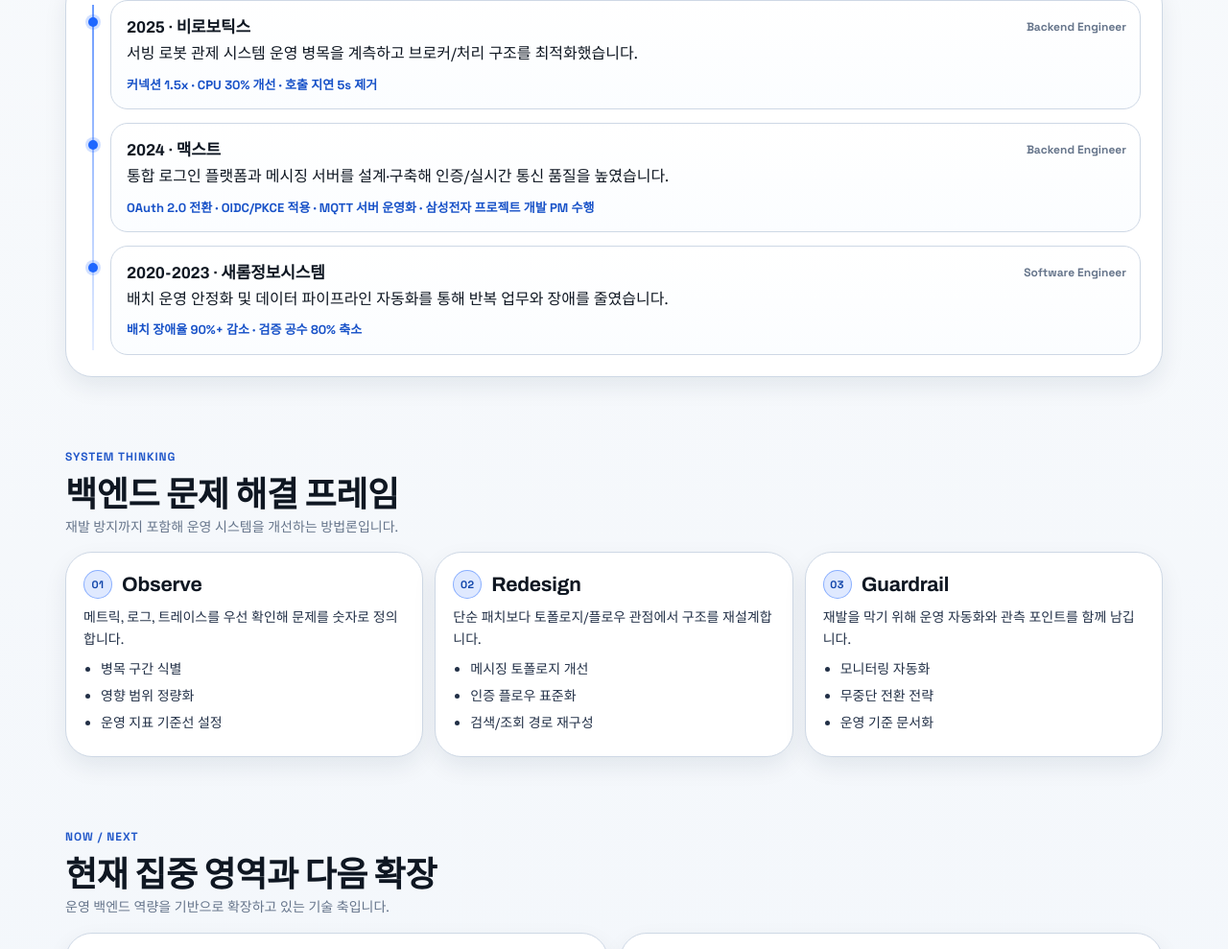
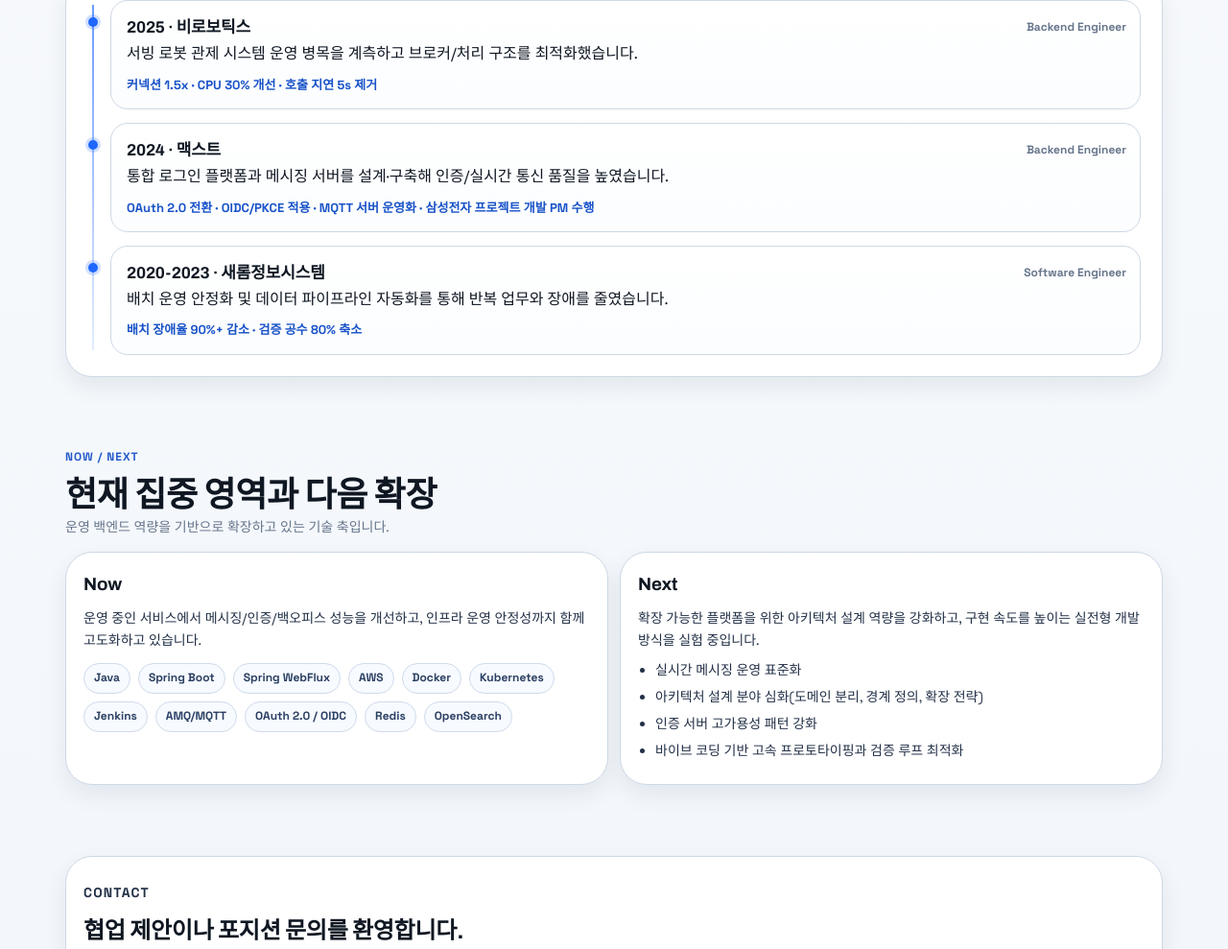
Before and after one commit to inshakr2/inshakr2.github.io, a plain HTML site: page index.html in a window 1280 px wide. Shown: the part 1573-2562 px from the top of the page at 96% size. Drawn offline with Linux system fonts and the light colour scheme.

Commit message:
chore: remove home and about framework sections

```diff
--- a/index.html
+++ b/index.html
@@ -81,7 +81,6 @@
         <nav class="section-jump" aria-label="홈 섹션 이동">
           <a data-section-link="true" href="#featured-projects">Projects</a>
           <a data-section-link="true" href="#impact-timeline">Timeline</a>
-          <a data-section-link="true" href="#system-thinking">System Thinking</a>
           <a data-section-link="true" href="#now-next">Now / Next</a>
           <a data-section-link="true" href="#contact">Contact</a>
         </nav>
@@ -237,55 +236,6 @@
       </div>
     </section>
 
-    <span id="about" class="anchor-target" aria-hidden="true"></span>
-    <section class="section" id="system-thinking" data-section="true">
-      <div class="section-head" data-animate="up">
-        <div>
-          <p class="section-label">System Thinking</p>
-          <h2>백엔드 문제 해결 프레임</h2>
-          <p class="sub">재발 방지까지 포함해 운영 시스템을 개선하는 방법론입니다.</p>
-        </div>
-      </div>
-      <div class="system-grid">
-        <article class="system-card" data-animate="up">
-          <header class="frame-head">
-            <span class="frame-num" aria-label="1단계">01</span>
-            <h3>Observe</h3>
-          </header>
-          <p>메트릭, 로그, 트레이스를 우선 확인해 문제를 숫자로 정의합니다.</p>
-          <ul>
-            <li>병목 구간 식별</li>
-            <li>영향 범위 정량화</li>
-            <li>운영 지표 기준선 설정</li>
-          </ul>
-        </article>
-        <article class="system-card" data-animate="up">
-          <header class="frame-head">
-            <span class="frame-num" aria-label="2단계">02</span>
-            <h3>Redesign</h3>
-          </header>
-          <p>단순 패치보다 토폴로지/플로우 관점에서 구조를 재설계합니다.</p>
-          <ul>
-            <li>메시징 토폴로지 개선</li>
-            <li>인증 플로우 표준화</li>
-            <li>검색/조회 경로 재구성</li>
-          </ul>
-        </article>
-        <article class="system-card" data-animate="up">
-          <header class="frame-head">
-            <span class="frame-num" aria-label="3단계">03</span>
-            <h3>Guardrail</h3>
-          </header>
-          <p>재발을 막기 위해 운영 자동화와 관측 포인트를 함께 남깁니다.</p>
-          <ul>
-            <li>모니터링 자동화</li>
-            <li>무중단 전환 전략</li>
-            <li>운영 기준 문서화</li>
-          </ul>
-        </article>
-      </div>
-    </section>
-
     <section class="section" id="now-next" data-section="true">
       <div class="section-head" data-animate="up">
         <div>
```
Also changed, not shown: about/index.html (+0 -45 lines), 1 other file.
